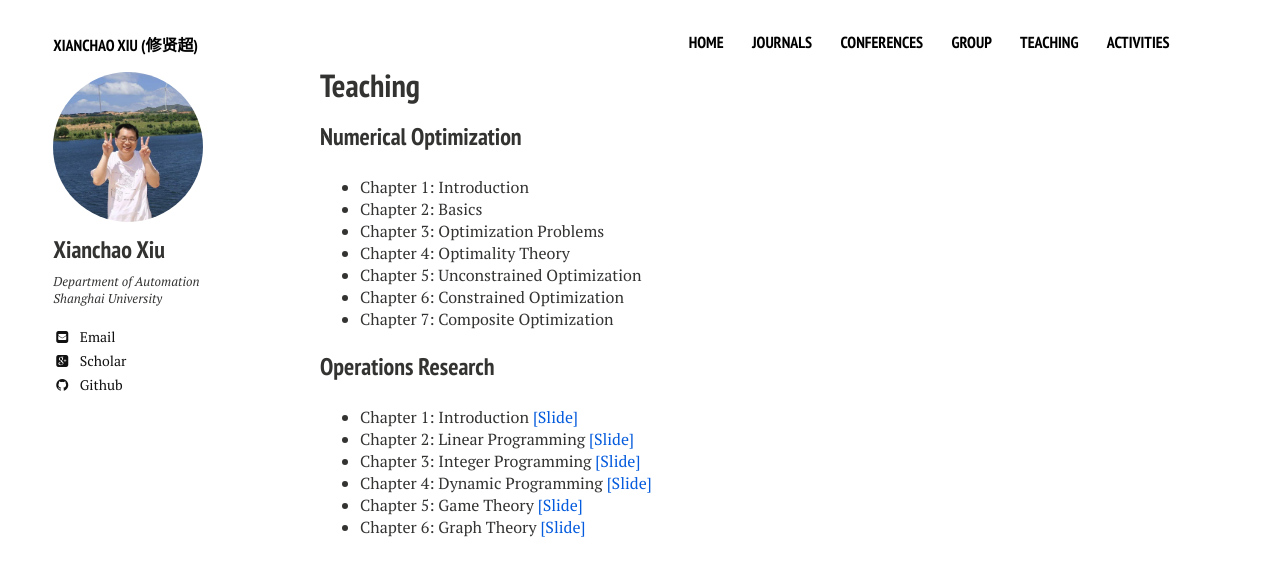
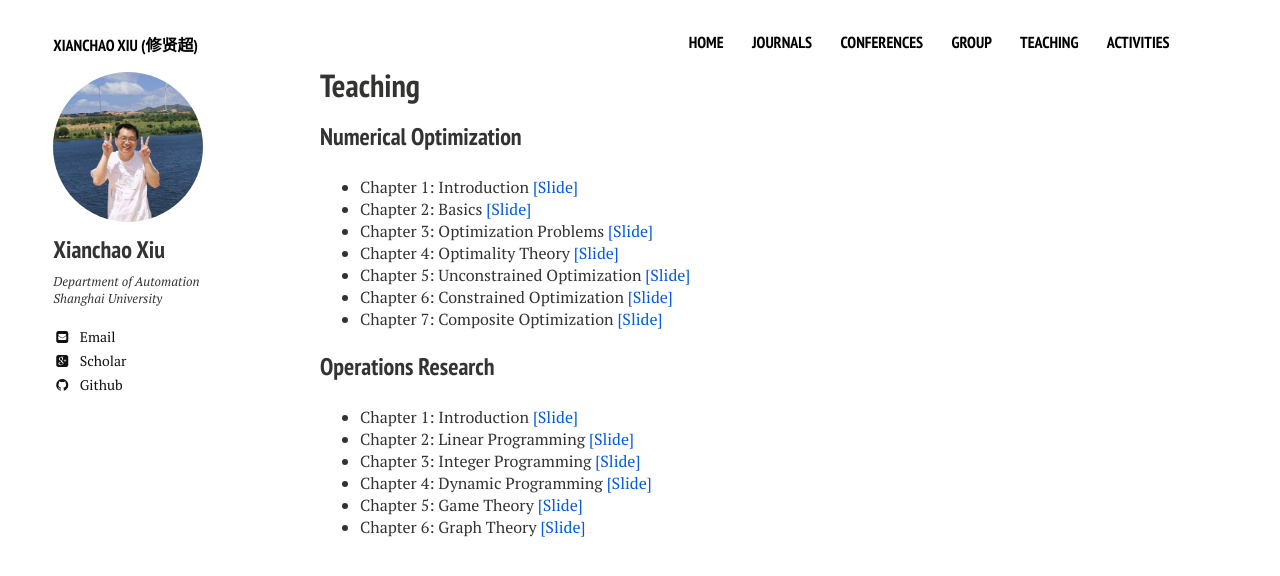
Before and after one commit to xianchaoxiu/xianchaoxiu.github.io, a Jekyll site: the page built from teaching/index.md, in a window 1280 px wide. Shown: the top 576 px of the page. Built offline with Jekyll 4.4.1, drawn with Linux system fonts in a browser that asks for light colours; nearby versions of some CDN libraries.

Commit message:
Update index.md

```diff
--- a/teaching/index.md
+++ b/teaching/index.md
@@ -10,13 +10,13 @@ share: false
 
 
 ### Numerical Optimization
-* Chapter 1: Introduction
-* Chapter 2: Basics
-* Chapter 3: Optimization Problems
-* Chapter 4: Optimality Theory
-* Chapter 5: Unconstrained Optimization
-* Chapter 6: Constrained Optimization
-* Chapter 7: Composite Optimization
+* Chapter 1: Introduction <a href="../teaching/OPT-1.pdf" class="textlink" target="_blank">[Slide]</a>
+* Chapter 2: Basics  <a href="../teaching/OPT-1.pdf" class="textlink" target="_blank">[Slide]</a>
+* Chapter 3: Optimization Problems  <a href="../teaching/OPT-1.pdf" class="textlink" target="_blank">[Slide]</a>
+* Chapter 4: Optimality Theory  <a href="../teaching/OPT-1.pdf" class="textlink" target="_blank">[Slide]</a>
+* Chapter 5: Unconstrained Optimization  <a href="../teaching/OPT-1.pdf" class="textlink" target="_blank">[Slide]</a>
+* Chapter 6: Constrained Optimization  <a href="../teaching/OPT-1.pdf" class="textlink" target="_blank">[Slide]</a>
+* Chapter 7: Composite Optimization  <a href="../teaching/OPT-1.pdf" class="textlink" target="_blank">[Slide]</a>
 
 
 
```
